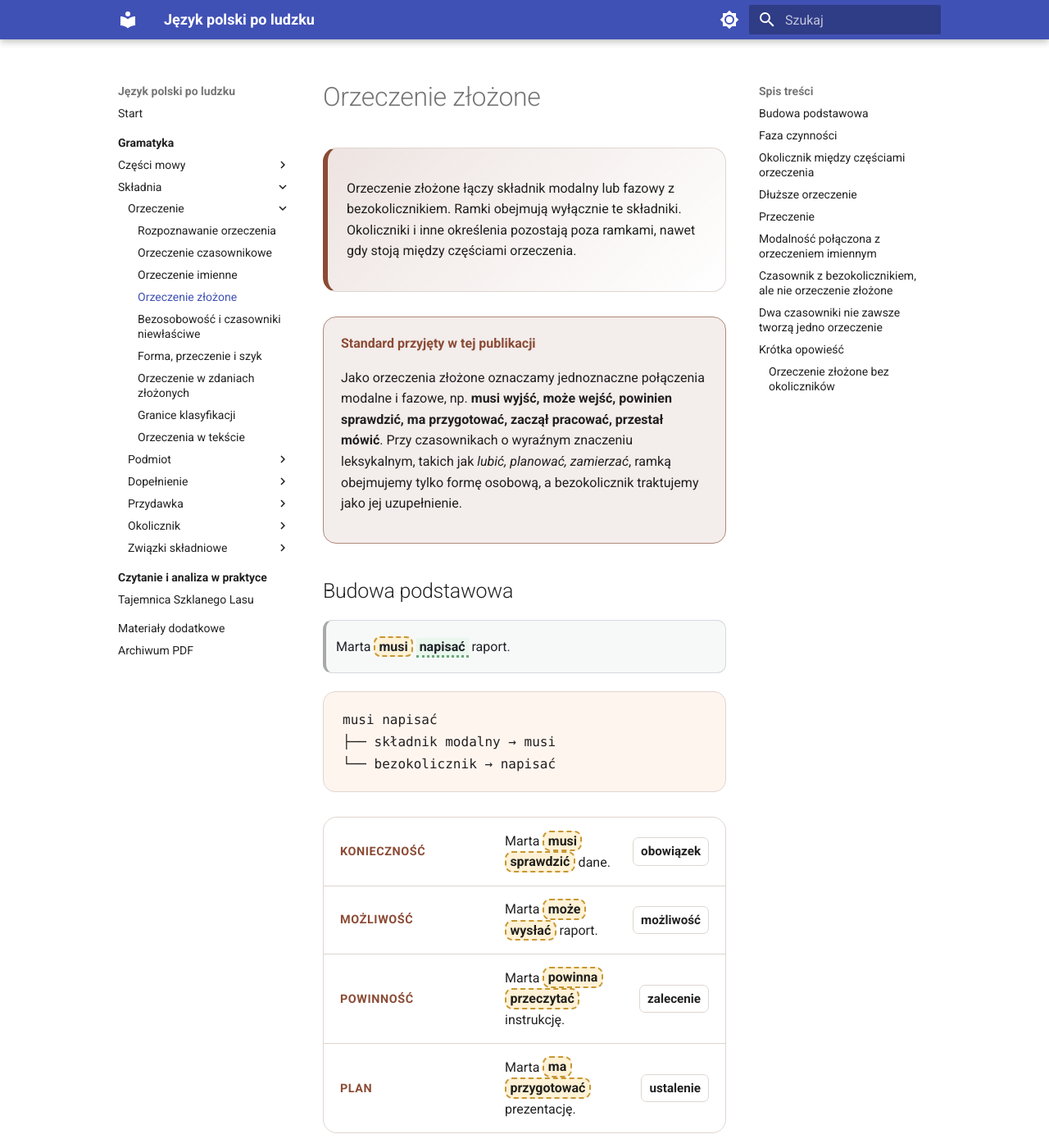
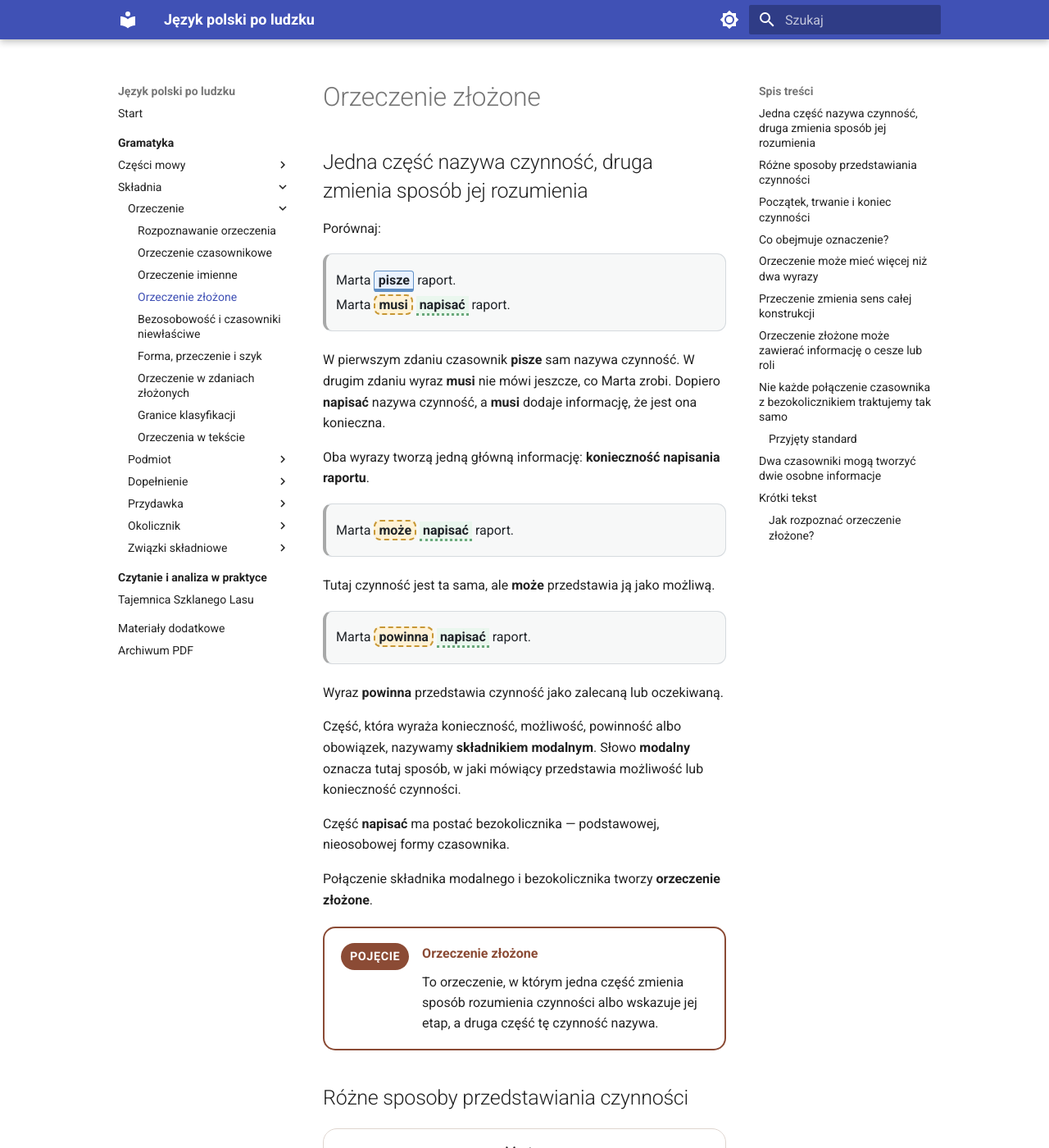
Before and after one commit to dchorazkiewicz/SP_JP, an MkDocs documentation site: the page built from docs/gramatyka/skladnia/orzeczenie/orzeczenie-zlozone.md, in a window 1280 px wide and 1400 px high. Shown: the whole window at 82% size. Built offline with MkDocs 1.6.1 and Material for MkDocs 9.7.7, drawn with Linux system fonts in a browser that asks for light colours; some of the changed text lies outside the part shown.

Commit message:
Wyjaśnij modalność i fazę przed wprowadzeniem terminów

```diff
--- a/docs/gramatyka/skladnia/orzeczenie/orzeczenie-zlozone.md
+++ b/docs/gramatyka/skladnia/orzeczenie/orzeczenie-zlozone.md
@@ -2,105 +2,170 @@
 
 <div class="predicate-lesson" markdown>
 
-<div class="predicate-lead" markdown>
+## Jedna część nazywa czynność, druga zmienia sposób jej rozumienia
 
-Orzeczenie złożone łączy składnik modalny lub fazowy z bezokolicznikiem. Ramki obejmują wyłącznie te składniki. Okoliczniki i inne określenia pozostają poza ramkami, nawet gdy stoją między częściami orzeczenia.
+Porównaj:
 
-</div>
-
-<div class="predicate-checkpoint">
-  <div class="predicate-checkpoint__title">Standard przyjęty w tej publikacji</div>
-  <p>Jako orzeczenia złożone oznaczamy jednoznaczne połączenia modalne i fazowe, np. <strong>musi wyjść, może wejść, powinien sprawdzić, ma przygotować, zaczął pracować, przestał mówić</strong>. Przy czasownikach o wyraźnym znaczeniu leksykalnym, takich jak <em>lubić, planować, zamierzać</em>, ramką obejmujemy tylko formę osobową, a bezokolicznik traktujemy jako jej uzupełnienie.</p>
-</div>
-
-## Budowa podstawowa
+> Marta <span class="predicate-mark predicate-mark--verbal">pisze</span> raport.
 
 > Marta <span class="predicate-part-modal">musi</span> <span class="predicate-part-infinitive">napisać</span> raport.
 
-<div class="predicate-tree">musi napisać
-├── składnik modalny → musi
-└── bezokolicznik → napisać</div>
+W pierwszym zdaniu czasownik **pisze** sam nazywa czynność. W drugim zdaniu wyraz **musi** nie mówi jeszcze, co Marta zrobi. Dopiero **napisać** nazywa czynność, a **musi** dodaje informację, że jest ona konieczna.
+
+Oba wyrazy tworzą jedną główną informację: **konieczność napisania raportu**.
+
+> Marta <span class="predicate-part-modal">może</span> <span class="predicate-part-infinitive">napisać</span> raport.
+
+Tutaj czynność jest ta sama, ale **może** przedstawia ją jako możliwą.
+
+> Marta <span class="predicate-part-modal">powinna</span> <span class="predicate-part-infinitive">napisać</span> raport.
+
+Wyraz **powinna** przedstawia czynność jako zalecaną lub oczekiwaną.
+
+Część, która wyraża konieczność, możliwość, powinność albo obowiązek, nazywamy **składnikiem modalnym**. Słowo **modalny** oznacza tutaj sposób, w jaki mówiący przedstawia możliwość lub konieczność czynności.
+
+Część **napisać** ma postać bezokolicznika — podstawowej, nieosobowej formy czasownika.
+
+Połączenie składnika modalnego i bezokolicznika tworzy **orzeczenie złożone**.
+
+<div class="predicate-concept">
+  <span class="predicate-concept__label">Pojęcie</span>
+  <strong>Orzeczenie złożone</strong>
+  <p>To orzeczenie, w którym jedna część zmienia sposób rozumienia czynności albo wskazuje jej etap, a druga część tę czynność nazywa.</p>
+</div>
+
+## Różne sposoby przedstawiania czynności
 
 <div class="predicate-series">
-  <div class="predicate-row"><span class="predicate-badge">konieczność</span><p>Marta <span class="predicate-mark predicate-mark--compound">musi sprawdzić</span> dane.</p><span class="predicate-note">obowiązek</span></div>
-  <div class="predicate-row"><span class="predicate-badge">możliwość</span><p>Marta <span class="predicate-mark predicate-mark--compound">może wysłać</span> raport.</p><span class="predicate-note">możliwość</span></div>
-  <div class="predicate-row"><span class="predicate-badge">powinność</span><p>Marta <span class="predicate-mark predicate-mark--compound">powinna przeczytać</span> instrukcję.</p><span class="predicate-note">zalecenie</span></div>
-  <div class="predicate-row"><span class="predicate-badge">plan</span><p>Marta <span class="predicate-mark predicate-mark--compound">ma przygotować</span> prezentację.</p><span class="predicate-note">ustalenie</span></div>
+  <div class="predicate-row"><span class="predicate-badge">konieczność</span><p>Marta <span class="predicate-mark predicate-mark--compound">musi sprawdzić</span> dane.</p><span class="predicate-note">czynność jest konieczna</span></div>
+  <div class="predicate-row"><span class="predicate-badge">możliwość</span><p>Marta <span class="predicate-mark predicate-mark--compound">może wysłać</span> raport.</p><span class="predicate-note">czynność jest możliwa</span></div>
+  <div class="predicate-row"><span class="predicate-badge">powinność</span><p>Marta <span class="predicate-mark predicate-mark--compound">powinna przeczytać</span> instrukcję.</p><span class="predicate-note">czynność jest zalecana</span></div>
+  <div class="predicate-row"><span class="predicate-badge">obowiązek</span><p>Marta <span class="predicate-mark predicate-mark--compound">ma przygotować</span> prezentację.</p><span class="predicate-note">czynność została ustalona</span></div>
 </div>
 
-## Faza czynności
-
-> Marta <span class="predicate-mark predicate-mark--compound">zaczęła pisać</span> raport.
-> Marta <span class="predicate-mark predicate-mark--compound">przestała pisać</span>.
-> Marta <span class="predicate-mark predicate-mark--compound">skończyła porządkować</span> dokumenty.
+## Początek, trwanie i koniec czynności
 
 Porównaj:
 
-> Marta <span class="predicate-mark predicate-mark--verbal">zaczęła</span> pracę.
-> Marta <span class="predicate-mark predicate-mark--compound">zaczęła pracować</span>.
+> Marta <span class="predicate-mark predicate-mark--verbal">pisała</span> raport.
 
-W pierwszym zdaniu **pracę** jest rzeczownikiem. W drugim bezokolicznik **pracować** współtworzy orzeczenie fazowe.
+> Marta <span class="predicate-mark predicate-mark--compound">zaczęła pisać</span> raport.
 
-## Okolicznik między częściami orzeczenia
+W pierwszym zdaniu dowiadujemy się, że czynność trwała. W drugim wyraz **zaczęła** wskazuje moment wejścia w czynność, a **pisać** nazywa samą czynność.
+
+> Marta <span class="predicate-mark predicate-mark--compound">przestała pisać</span>.
+
+> Marta <span class="predicate-mark predicate-mark--compound">skończyła porządkować</span> dokumenty.
+
+Wyrazy **przestała** i **skończyła** wskazują koniec czynności.
+
+Część wskazującą początek, trwanie albo koniec nazywamy **składnikiem fazowym**. Słowo **faza** oznacza etap przebiegu czynności.
+
+<div class="predicate-comparison">
+  <div class="predicate-comparison-item"><span class="predicate-comparison-label">rzeczownik</span><p>Marta <span class="predicate-mark predicate-mark--verbal">zaczęła</span> pracę.</p><p>Orzeczeniem jest tylko <strong>zaczęła</strong>; wyraz <strong>pracę</strong> jest nazwą czynności.</p></div>
+  <div class="predicate-comparison-item"><span class="predicate-comparison-label">bezokolicznik</span><p>Marta <span class="predicate-mark predicate-mark--compound">zaczęła pracować</span>.</p><p>Wyrazy wspólnie mówią o początku wykonywania czynności.</p></div>
+</div>
+
+## Co obejmuje oznaczenie?
 
 > Marta <span class="predicate-part-modal">zaczęła</span> ponownie <span class="predicate-part-infinitive">analizować</span> dane.
+
+Orzeczenie to **zaczęła analizować**. Wyraz **ponownie** mówi, że czynność została podjęta jeszcze raz, ale nie jest częścią orzeczenia.
+
 > Uczniowie <span class="predicate-part-modal">mogli</span> wreszcie <span class="predicate-part-infinitive">zobaczyć</span> gwiazdozbiory.
+
+Orzeczenie to **mogli zobaczyć**. Wyraz **wreszcie** wyraża ocenę czasu oczekiwania.
+
 > Uczniowie <span class="predicate-part-modal">musieli</span> długo <span class="predicate-part-infinitive">czekać</span>.
 
-Orzeczenia to **zaczęła analizować**, **mogli zobaczyć** i **musieli czekać**. Wyrazy **ponownie**, **wreszcie** oraz **długo** są okolicznikami.
+Orzeczenie to **musieli czekać**. Wyraz **długo** określa czas trwania.
 
-## Dłuższe orzeczenie
+<div class="predicate-checkpoint">
+  <div class="predicate-checkpoint__title">Ramka nie obejmuje wszystkiego między częściami</div>
+  <p>Do orzeczenia należą tylko części konieczne do przekazania jednej informacji. Okoliczniki mogą stać pomiędzy nimi, lecz pozostają poza oznaczeniem.</p>
+</div>
+
+## Orzeczenie może mieć więcej niż dwa wyrazy
 
 > Marta <span class="predicate-mark predicate-mark--compound">będzie musiała pracować</span> dłużej.
 
-Wszystkie trzy wyrazy należą do orzeczenia. Jeżeli pojawi się określenie, ramki rozdzielamy:
+- **będzie musiała** tworzy przyszłą formę wyrażającą konieczność;
+- **pracować** nazywa czynność.
+
+Wszystkie trzy wyrazy należą do jednego orzeczenia.
 
 > Marta <span class="predicate-part-modal">będzie musiała</span> jutro przed południem <span class="predicate-part-infinitive">zakończyć</span> raport.
 
-Orzeczenie to **będzie musiała zakończyć**. Wyrażenie **jutro przed południem** jest okolicznikiem czasu.
+Orzeczenie to **będzie musiała zakończyć**. Wyrażenie **jutro przed południem** określa czas i pozostaje poza ramką.
 
-> Uczniowie <span class="predicate-part-modal">powinni</span>, po dokładnym przeczytaniu instrukcji, <span class="predicate-part-infinitive">założyć</span> rękawice.
+## Przeczenie zmienia sens całej konstrukcji
 
-Wtrącone wyrażenie nie należy do orzeczenia.
-
-## Przeczenie
+Porównaj:
 
 > Marta <span class="predicate-mark predicate-mark--compound">nie musi przychodzić</span>.
+
+To znaczy, że nie ma obowiązku przychodzenia.
+
 > Marta <span class="predicate-mark predicate-mark--compound">nie może przychodzić</span> przez tydzień.
+
+To znaczy, że przychodzenie jest niemożliwe albo niedozwolone.
+
 > Marta <span class="predicate-mark predicate-mark--compound">ma nie przychodzić</span> przez tydzień.
-> Marta <span class="predicate-mark predicate-mark--compound">nie przestała pracować</span>.
 
-## Modalność połączona z orzeczeniem imiennym
+Tutaj obowiązek dotyczy niewykonywania czynności.
+
+Położenie **nie** wpływa więc na znaczenie całego połączenia, a nie tylko pojedynczego wyrazu.
+
+## Orzeczenie złożone może zawierać informację o cesze lub roli
 
 > Marta <span class="predicate-mark predicate-mark--compound">powinna być ostrożna</span>.
+
 > Marta <span class="predicate-mark predicate-mark--compound">może zostać kierowniczką</span>.
+
 > Drzwi <span class="predicate-mark predicate-mark--compound">powinny pozostać zamknięte</span>.
 
-Jeżeli określenie znajduje się wewnątrz konstrukcji:
+W tych konstrukcjach część modalna łączy się nie tylko z bezokolicznikiem, lecz także z dalszą informacją o cesze, roli lub stanie.
 
 > Marta <span class="predicate-part-modal">powinna być</span> wyjątkowo <span class="predicate-part-predicative">ostrożna</span>.
 
-Orzeczenie to **powinna być ostrożna**. Wyraz **wyjątkowo** pozostaje poza ramką.
+Orzeczenie to **powinna być ostrożna**. Wyraz **wyjątkowo** określa stopień cechy.
 
-## Czasownik z bezokolicznikiem, ale nie orzeczenie złożone
+## Nie każde połączenie czasownika z bezokolicznikiem traktujemy tak samo
 
-W tym materiale stosujemy jeden konsekwentny sposób oznaczania:
+Porównaj:
+
+> Marta <span class="predicate-mark predicate-mark--compound">musi przeczytać</span> raport.
+
+Bezokolicznik **przeczytać** jest konieczny, bo wyraz **musi** nie nazywa sam czynności.
+
+> Marta <span class="predicate-mark predicate-mark--verbal">lubi</span> czytać reportaże.
 
 > Marta <span class="predicate-mark predicate-mark--verbal">planuje</span> odwiedzić archiwum.
+
 > Marta <span class="predicate-mark predicate-mark--verbal">zamierza</span> rozpocząć projekt.
-> Marta <span class="predicate-mark predicate-mark--verbal">lubi</span> czytać reportaże.
 
-Orzeczeniami są **planuje**, **zamierza** i **lubi**. Bezokoliczniki są uzupełnieniami tych czasowników i nie otrzymują ramki.
+Czasowniki **lubi**, **planuje** i **zamierza** mają własne znaczenie leksykalne: nazywają upodobanie, plan lub zamiar. W tej publikacji przyjmujemy szkolny standard, w którym tylko forma osobowa jest orzeczeniem, a bezokolicznik stanowi jej uzupełnienie.
 
-## Dwa czasowniki nie zawsze tworzą jedno orzeczenie
+<div class="predicate-summary">
+<h3>Przyjęty standard</h3>
+<p>Jako orzeczenia złożone oznaczamy jednoznaczne połączenia wyrażające konieczność, możliwość, powinność, obowiązek oraz początek lub koniec czynności. Przy <em>lubić, planować, zamierzać</em> zaznaczamy tylko formę osobową.</p>
+</div>
+
+## Dwa czasowniki mogą tworzyć dwie osobne informacje
 
 > Marta <span class="predicate-mark predicate-mark--compound">musi napisać</span> raport.
+
+Tu dwa wyrazy tworzą jedną informację.
+
 > Marta <span class="predicate-mark predicate-mark--verbal">pisze</span>, a Paweł <span class="predicate-mark predicate-mark--verbal">sprawdza</span> dane.
+
+Tu każdy czasownik tworzy osobne orzeczenie.
+
 > Marta <span class="predicate-mark predicate-mark--verbal">wyszła</span>, nie zamykając drzwi.
 
-W ostatnim zdaniu forma **nie zamykając** nie jest osobowym orzeczeniem.
+Forma **nie zamykając** nazywa czynność towarzyszącą, ale nie jest osobowym orzeczeniem.
 
-## Krótka opowieść
+## Krótki tekst
 
 <div class="predicate-story">
   <div class="predicate-story__title">Przygotowania do obserwacji</div>
@@ -108,18 +173,25 @@ W ostatnim zdaniu forma **nie zamykając** nie jest osobowym orzeczeniem.
 
 Koło astronomiczne <span class="predicate-mark predicate-mark--compound">miało rozpocząć</span> obserwację o dwudziestej drugiej. Uczniowie <span class="predicate-mark predicate-mark--compound">musieli ustawić</span> teleskop i <span class="predicate-mark predicate-mark--compound">powinni sprawdzić</span> mapy nieba.
 
-Po instruktażu <span class="predicate-mark predicate-mark--compound">zaczęli wykonywać</span> pierwsze próby. Około północy niebo <span class="predicate-mark predicate-mark--compound">zaczęło się przejaśniać</span>. Uczniowie <span class="predicate-part-modal">mogli</span> wreszcie <span class="predicate-part-infinitive">zobaczyć</span> wybrane gwiazdozbiory.
+Po instruktażu <span class="predicate-mark predicate-mark--compound">zaczęli wykonywać</span> pierwsze próby. Około północy niebo <span class="predicate-mark predicate-mark--compound">zaczęło się przejaśniać</span>. Uczniowie <span class="predicate-part-modal">mogli</span> wreszcie <span class="predicate-part-infinitive">zobaczyć</span> gwiazdozbiory.
 
   </div>
 </div>
 
+<div class="predicate-reading__commentary" markdown>
+<strong>Co pokazuje tekst?</strong>
+
+**Miało rozpocząć**, **musieli ustawić** i **powinni sprawdzić** wyrażają obowiązek, powinność lub wcześniejsze ustalenie. **Zaczęli wykonywać** i **zaczęło się przejaśniać** pokazują początek czynności lub procesu. Wyraz **wreszcie** w ostatnim zdaniu nie należy do orzeczenia **mogli zobaczyć**.
+</div>
+
 <div class="predicate-summary">
-<h3>Orzeczenie złożone bez okoliczników</h3>
+<h3>Jak rozpoznać orzeczenie złożone?</h3>
 <ul>
-  <li>Ramka obejmuje składnik modalny lub fazowy oraz bezokolicznik.</li>
-  <li>Okoliczniki znajdujące się między nimi pozostają poza ramkami.</li>
-  <li>Rozdzielone człony zaznaczamy osobno.</li>
-  <li>Nie każde połączenie czasownika z bezokolicznikiem jest w tym materiale orzeczeniem złożonym.</li>
+  <li>Sprawdź, czy jedna część wyraża konieczność, możliwość, powinność albo etap czynności.</li>
+  <li>Ustal, która część nazywa właściwą czynność.</li>
+  <li>Zaznacz wszystkie konieczne części, nawet gdy są rozdzielone.</li>
+  <li>Nie włączaj okoliczników stojących pomiędzy nimi.</li>
+  <li>Nie traktuj automatycznie każdego czasownika z bezokolicznikiem jako orzeczenia złożonego.</li>
 </ul>
 </div>
 
```
